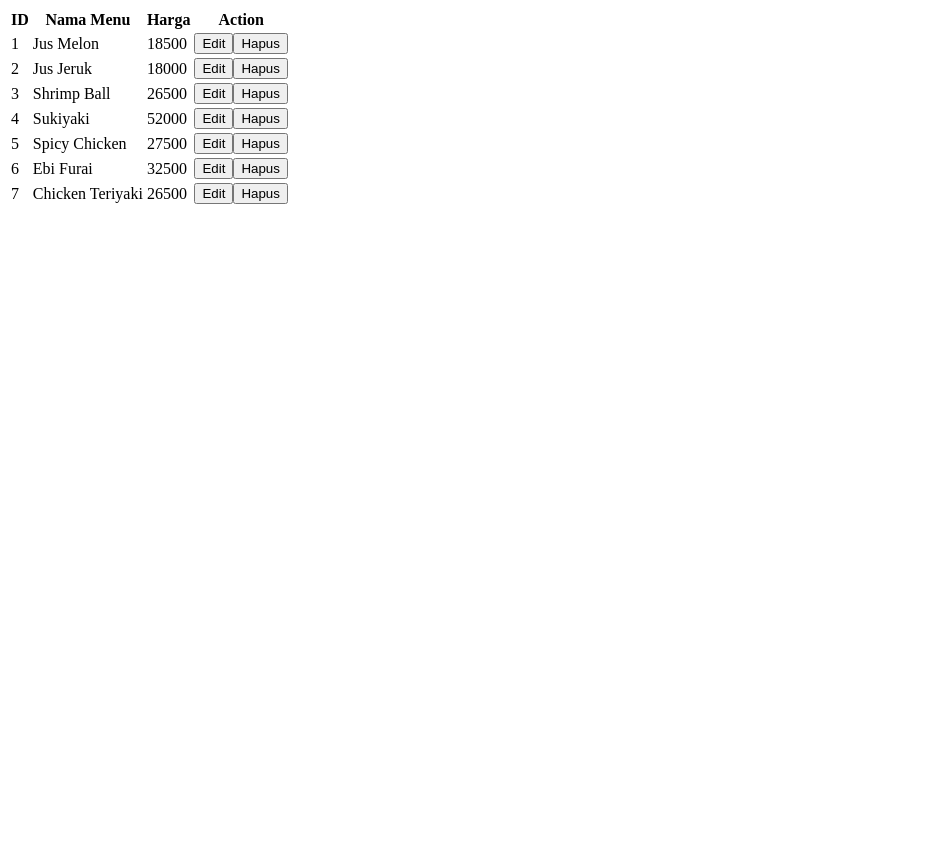
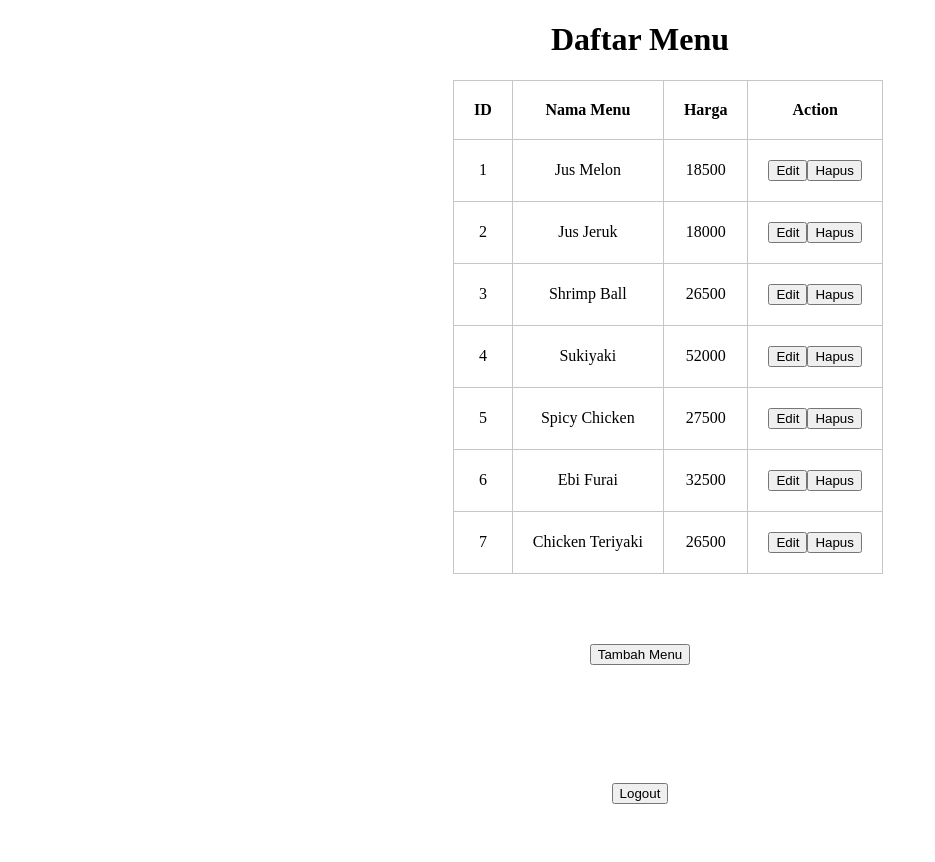
Before and after one commit to frisciliachen/Tugas, a PHP site: page /read.php in a window 1280 px wide. Shown: the whole page, without its empty margins (0-935 px from the left). Before the commit the page ends 204 px from the top, so only its background shows below. Run offline with PHP 8.4, Linux system fonts and the light colour scheme; data comes from the database, SQL or seed files in the repository.

Commit message:
versi 1.1

```diff
--- a/create.php
+++ b/create.php
@@ -25,10 +25,11 @@ if (isset($_POST["nama"]) && isset($_POST["harga"])) {
     if (! $result)
         die("<p>Proses query gagal.</p>");
 
-    echo "<p>Data produk berhasil ditambahkan.</p>";
+    echo "<p>Data menu berhasil ditambahkan.</p>";
 } else {
-    echo "<p>Data produk belum diisi!</p>";
+    echo "<p>Data menu belum diisi!</p>";
 }
 ?>
+<a href="read.php"><input type="submit" value="Lihat Menu" style="margin: 50px;  padding: 20px;"></a>
 </body>
 </html>
--- a/delete.php
+++ b/delete.php
@@ -2,6 +2,11 @@
 <html>
 <head>
 	<title>Hapus menu</title>
+	<style type="text/css">
+		body{
+			text-align: center;
+		}
+	</style>
 </head>
 <body>
 <?php
@@ -34,5 +39,6 @@ if($result)
 else
 	echo"<p>Gagal mendelete menu</p>";
 ?>
+<a href="read.php"><input type="submit" value="Lihat Menu" style="margin: 50px; padding: 20px;"></a>
 </body>
 </html>
--- a/login.php
+++ b/login.php
@@ -30,6 +30,7 @@ if(isset($_GET["username"]) && isset($_GET["password"])) {
 
 		if($result->num_rows == 1){
 		$_SESSION["username"] = $username;
+		$_SESSION["password"] = $password;
 		header("Location: content.php");
 
 	} else {
@@ -43,6 +44,7 @@ if(isset($_GET["username"]) && isset($_GET["password"])) {
 		echo '<script language="javascript">alert("Username or Password Wrong! Try Again!")</script>';
 	}
  ?>
-
+<a href="read.php"><input type="submit" value="Lihat Menu" style="margin: 50px;"></a>
+<a href="create.html"><input type="submit" value="Tambah Menu" style="margin: 50px;"></a>
  </body>
 </html>
--- a/read.php
+++ b/read.php
@@ -2,6 +2,21 @@
 <html>
 <head>
 	<title>Daftar Menu</title>
+	<style type="text/css">
+	body{
+		text-align: center;
+	}
+		table, th, td{
+				border : 1px solid #C6C6C6;
+				border-collapse:collapse;
+				border-spacing:15px;
+				padding: 20px;
+				margin: 20px;
+			}
+	.table{
+		margin-left: 425px;
+	}
+	</style>
 </head>
 <body>
 	<?php
@@ -18,6 +33,9 @@
 		;
 		$rows = $query->get_result();
 	?>
+	<h1> Daftar Menu </h1>
+
+	<div class="table">
 	<table>
 		<tr>
 			<th>ID </th>
@@ -40,5 +58,8 @@
 			}
 		?>
 	</table>
+	</div>
+	<a href="create.html"><input type="submit" value="Tambah Menu" style="margin: 50px;"></a><br><br>
+	<a href="logout.php"><input type="submit" value="Logout" style="margin: 50px;"></a>
 </body>
 </html>
--- a/signup.html
+++ b/signup.html
@@ -21,7 +21,7 @@
         </div>
         <div>
             <label style="margin-left: 40px;">Password : </label>
-            <input type="password" name="password" placeholder="password" style="margin-left: 20px;">
+            <input type="password" name="password" placeholder="Password" style="margin-left: 20px;">
         </div>
 
         <div>
--- a/update.php
+++ b/update.php
@@ -2,6 +2,11 @@
 <html>
 <head>
 	<title>Update Data Menu</title>
+	<style type="text/css">
+		body{
+			text-align: center;
+		}
+	</style>
 </head>
 <body>
 <?php
@@ -41,5 +46,6 @@ else
 	echo "<p>Gagal Mengupdate Data menu</p>";
 
 ?>
+<a href="read.php"><input type="submit" value="Lihat Menu" style="margin: 50px; padding: 20px;"></a>
 </body>
 </html>
```
Also changed, not shown: edit.php (+10 -4 lines), login.html (+10 -4 lines), logout.php (+7 -2 lines).
